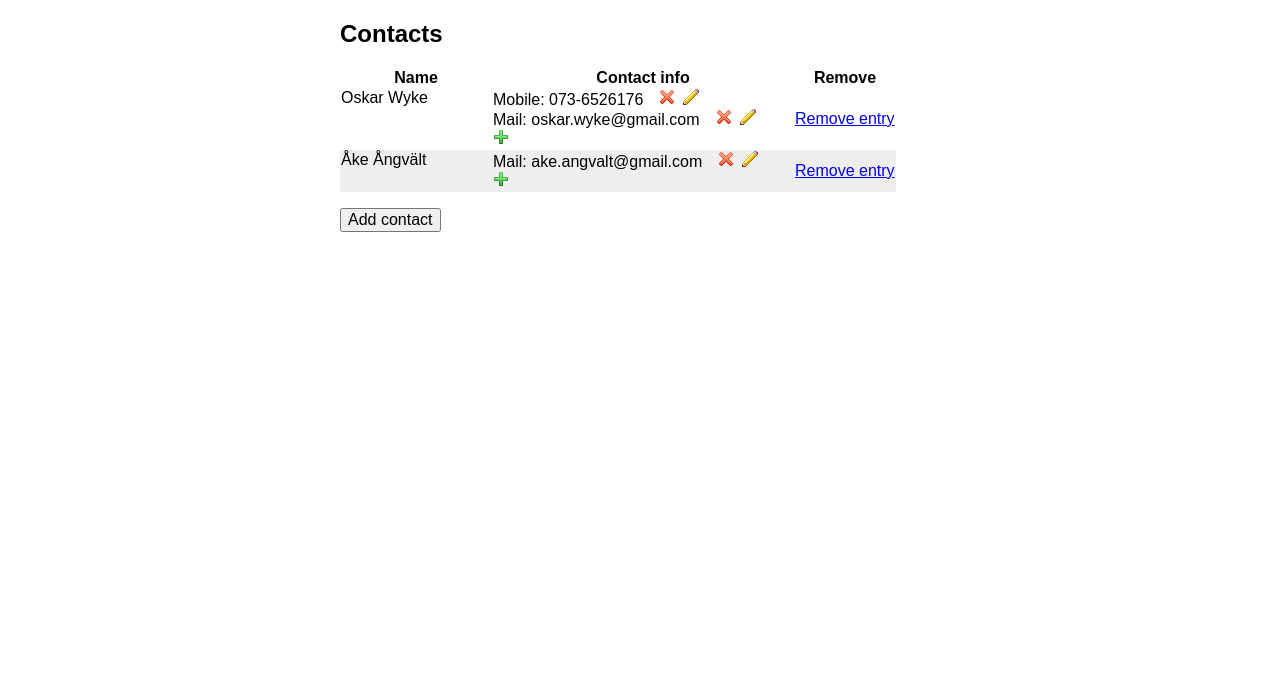
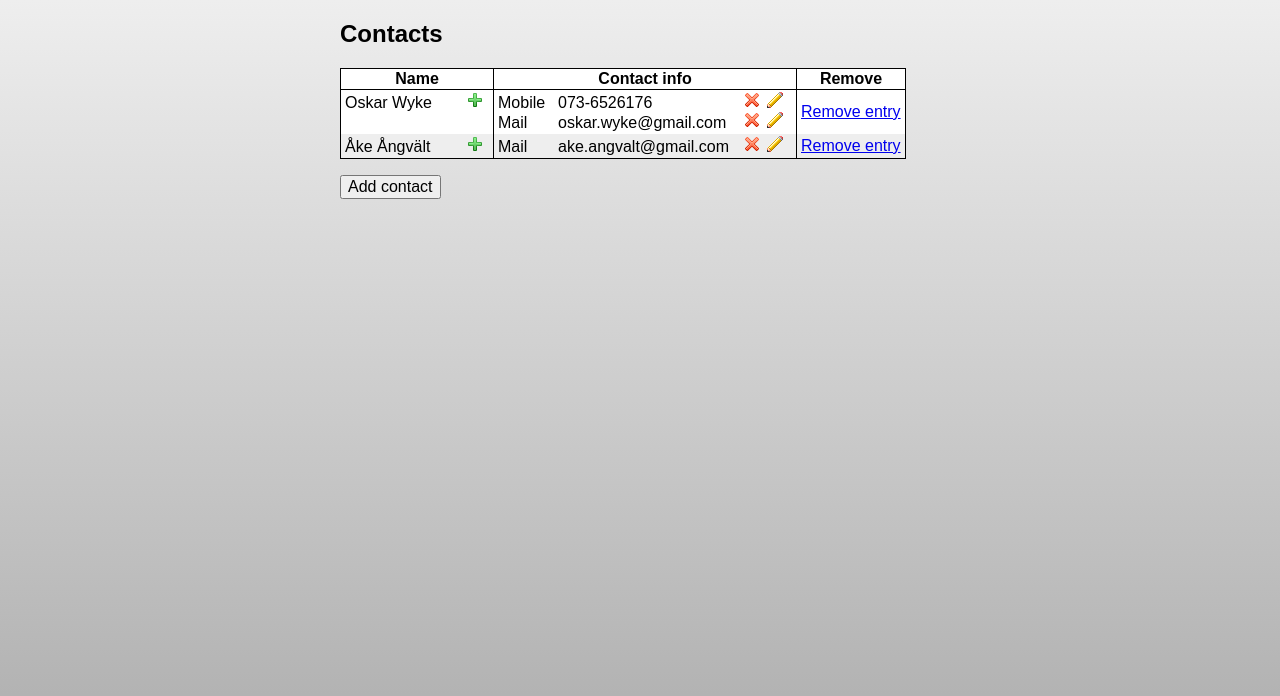
Before and after one commit to owyke/JS-Circle, a plain HTML site: page KnockOutTele/src/index.htm in a window 1280 px wide. Drawn offline with Linux system fonts and the light colour scheme.

Commit message:
Style changes

```diff
--- a/KnockOutTele/src/index.htm
+++ b/KnockOutTele/src/index.htm
@@ -10,6 +10,26 @@
     <script src="js/jquery-ui-1.10.3.custom.js"></script>
     <style>
 
+        html {
+            min-height: 100%;
+        }
+        body {
+
+            /* Safari 4-5, Chrome 1-9 */
+            background: -webkit-gradient(linear, 0% 0%, 0% 100%, from(#aaaaaa), to(#eeeeee));
+
+            /* Safari 5.1, Chrome 10+ */
+            background: -webkit-linear-gradient(top, #eeeeee, #aaaaaa);
+
+            /* Firefox 3.6+ */
+            background: -moz-linear-gradient(top, #eeeeee, #aaaaaa);
+
+            /* IE 10 */
+            background: -ms-linear-gradient(top, #eeeeee, #aaaaaa);
+
+            /* Opera 11.10+ */
+            background: -o-linear-gradient(top, #eeeeee, #aaaaaa);
+        }
         #info {
             margin-top: 1em;
         }
@@ -27,9 +47,15 @@
             width: 100px;
             vertical-align: middle;
         }
+        th,
+        table {
+            border: 1px solid black;
+        }
 
         td {
             vertical-align: top;
+            border-left: 1px solid black;
+            padding: 2px 4px 2px 4px;
         }
 
         tr:nth-child(even) {
@@ -41,12 +67,26 @@
         }
 
         .controls {
-            margin-left: 1em;
+            width: 15%;
+            display: inline-block;
+        }
 
+        .info {
+            width: 82%;
+            display: inline-block;
+        }
+        .name {
+            width: 85%;
+            display: inline-block;
+        }
+
+        .info .type {
+            width: 60px;
+            display: inline-block;
         }
 
         .edit-icon {
-            margin-left: 0.5em;
+            margin-left: 0.2em;
         }
 
         li {
@@ -81,23 +121,22 @@
             <th class="nameCol">Name</th>
             <th class="contactCol">Contact info</th>
             <th class="removeCol">Remove</th>
-            <th></th>
         </tr>
         </thead>
         <tbody data-bind="foreach: entries">
         <tr>
-            <td data-bind="text: name()"></td>
+            <td><span class="name" data-bind="text: name()"></span><span><a href="#" data-bind="click: addNewContactInformation"><img class="remove-icon"src="img/add.png"/></a></span></td>
             <td>
                 <ul data-bind="foreach: contactInformation">
-                    <li><span data-bind="text: type()"></span>: <span
-                            data-bind="text: contactInformation()"></span><span class="controls"><a href="#"
-                                                                                                    data-bind="click: $parent.removeContactInformation"><img
-                            class="remove-icon" src="img/remove.png"/></a><a href="#"
-                                                                             data-bind="click: $parent.editContactInformation"><img
-                            class="edit-icon" src="img/edit.png"/></a></span></li>
+                    <li>
+                        <span class="info"><span class="type" data-bind="text: type()"></span><span data-bind="text: contactInformation()"></span></span>
+                        <span class="controls">
+                            <a href="#" data-bind="click: $parent.removeContactInformation"><img class="remove-icon" src="img/remove.png"/></a>
+                            <a href="#" data-bind="click: $parent.editContactInformation"><img class="edit-icon" src="img/edit.png"/></a>
+                        </span>
+                    </li>
                 </ul>
-                <span><a href="#" data-bind="click: addNewContactInformation"><img class="remove-icon"
-                                                                                   src="img/add.png"/></a></span>
+
             </td>
             <td class="removeCol"><a href="#" data-bind="click: $root.removeEntry">Remove entry</a></td>
         </tr>
@@ -115,7 +154,7 @@
                     <option value="Mail">Mail</option>
                 </select>
                 <label for="info">Info</label>
-                <input type="text" name="info" id="info" value="" class="text ui-widget-content ui-corner-all"/>
+                <input type="text" name="info" id="info" class="text ui-widget-content ui-corner-all"/>
             </fieldset>
         </form>
     </div>
@@ -209,6 +248,9 @@
 
 
     var teleViewModel = new TeleViewModel();
+    $('form').submit(function() {
+        return false;
+    });
     addTestData(teleViewModel);
     ko.applyBindings(teleViewModel);
 </script>
```
